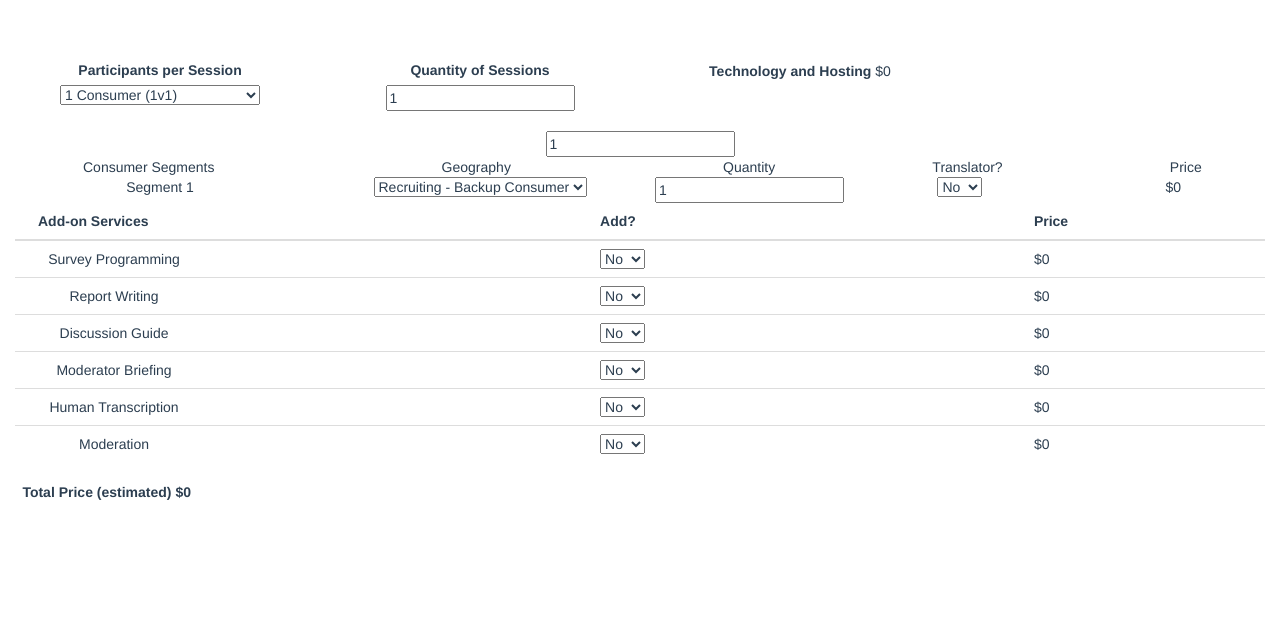
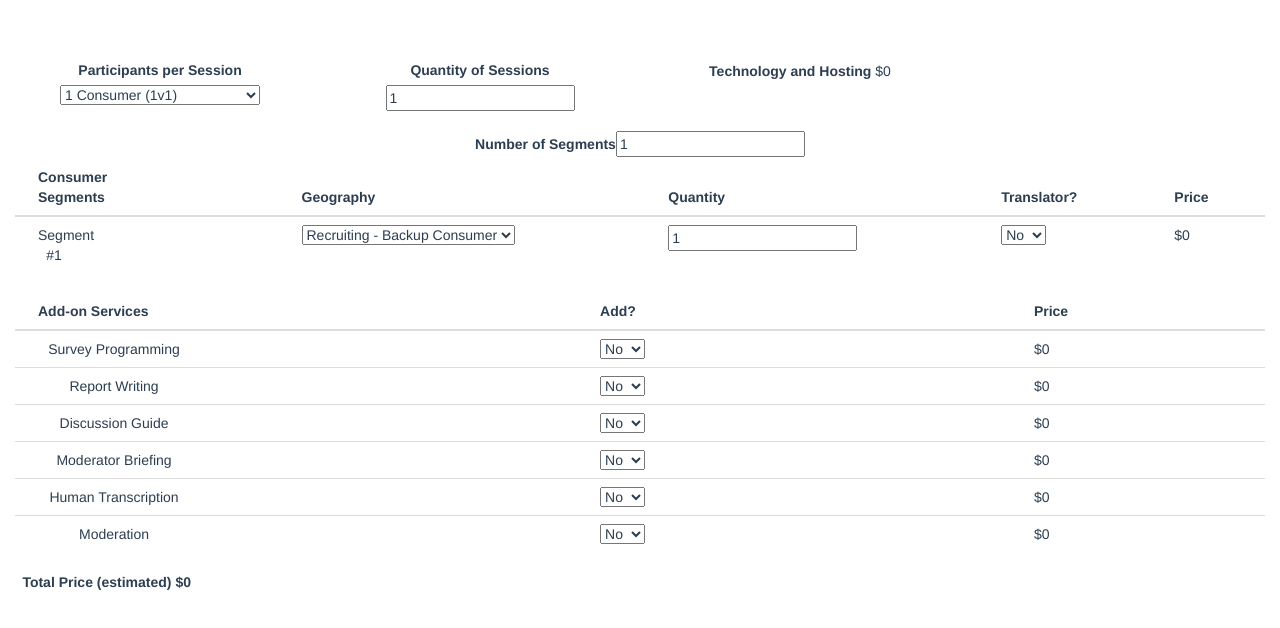
Before and after one commit to amizzo87/dio-calculator, a Vue app: page / in a window 1280 px wide. Shown: the top 628 px of the page. Built offline with nearby package versions, Linux system fonts and the light colour scheme.

Commit message:
fixed session quantity bug

```diff
--- a/src/App.vue
+++ b/src/App.vue
@@ -2,14 +2,7 @@
   <div id="app">
     <projectrow></projectrow>
   <br />
-    <input v-model="segments" type="number" min="1"/>
-    <div class="row">
-      <div class="col-md-3">Consumer Segments</div>
-      <div class="col-md-3">Geography</div>
-      <div class="col-md-2">Quantity</div>
-      <div class="col-md-2">Translator?</div>
-      <div class="col-md-2">Price</div>
-    </div>
+    <div style="text-align:center;"><label>Number of Segments</label><input v-model="segments" type="number" min="1"/></div>
     <recruitingrow v-for="n in segments" v-bind:segments="n"></recruitingrow>
     <servicesrow></servicesrow>
     <div class="col-md-2"><label>Total Price (estimated) ${{ totalPrice }}</label></div>
@@ -75,6 +68,9 @@ export default {
       this.nodePrices.push(newPrice);
 
 
+    },
+    adjSessionQty: function (sessionQty) {
+
     }
     },
   created() {
@@ -82,6 +78,7 @@ export default {
     eventHub.$on('recruitingPrice', this.addPrice);
     eventHub.$on('projectRowPrice', this.addPrice);
     eventHub.$on('servicesRowPrice', this.addPrice);
+    eventHub.$on('sessionQty', this.adjSessionQty);
   }
 }
 </script>
--- a/src/components/ProjectRow.vue
+++ b/src/components/ProjectRow.vue
@@ -35,6 +35,7 @@ export default {
   methods: {
   priceEvent: function (price) {
     eventHub.$emit('projectRowPrice', {id: 0, atts: [{ price: price, node: 0, time: new Date().getTime()}]});
+    eventHub.$emit('sessionQty', this.sessionQty);
     }
   },
   watch: {
--- a/src/components/RecruitingRow.vue
+++ b/src/components/RecruitingRow.vue
@@ -7,14 +7,36 @@
     </ul> -->
 
     <!-- Start Consumer Recruiting Quotas -->
-    <div class="row">
+    <!--<div class="row">
       <div class="col-md-3">Segment {{segments}}</div>
       <div class="col-md-3"><select v-model="selected" id="skuSelect"><option v-for="(sku, index) in skus" v-if='sku["Product Family"] == "Recruiting"' :value="+index">{{ sku["Product Name"] }}</option></select></div>
       <div class="col-md-2"><input v-model="quantity" type="number" min="1"/></div>
       <div class="col-md-2"><select v-model="translator"><option value="199">Yes</option><option value="0">No</option></select></div>
       <div class="col-md-2">${{ calcPrice }}</div>
 
-    </div>
+    </div>-->
+
+    <table class="table">
+      <thead>
+      <tr v-show="segments == 1">
+        <th><div class="col-md-3">Consumer Segments</div></th>
+        <th><div class="col-md-3">Geography</div></th>
+        <th><div class="col-md-2">Quantity</div></th>
+        <th><div class="col-md-2">Translator?</div></th>
+        <th><div class="col-md-2">Price</div></th>
+      </tr>
+      </thead>
+      <tbody>
+      <tr>
+        <td><div class="col-md-3">Segment #{{segments}}</div></td>
+        <td><div class="col-md-3"><select v-model="selected" id="skuSelect"><option v-for="(sku, index) in skus" v-if='sku["Product Family"] == "Recruiting"' :value="+index">{{ sku["Product Name"] }}</option></select></div></td>
+        <td><div class="col-md-2"><input v-model="quantity" type="number" min="1"/></div></td>
+        <td><div class="col-md-2"><select v-model="translator"><option value="199">Yes</option><option value="0">No</option></select></div></td>
+        <td><div class="col-md-2">${{ calcPrice }}</div></td>
+      </tr>
+      </tbody>
+
+      </table>
   </div>
   <!-- End Consumer Recruiting Quotas -->
 
--- a/src/components/ServicesRow.vue
+++ b/src/components/ServicesRow.vue
@@ -51,13 +51,17 @@ export default {
       moderatorBriefing: 0,
       humanTranscription: 0,
       moderation: 0,
-      totalServices: 0
+      totalServices: 0,
+      sessionQty: 1
     }
   },
   methods: {
   priceEvent: function (price) {
     eventHub.$emit('servicesRowPrice', {id: "servicesRow", atts: [{ price: price, node: 0, time: new Date().getTime()}]});
-    }
+    },
+  adjSessionQty: function (sessionQty) {
+  this.sessionQty = sessionQty;
+  }
   },
   watch: {
   totalServices: function() {
@@ -72,9 +76,13 @@ export default {
   computed: {
   sumServices: function() {
     var total = +this.surveyProgramming + +this.reportWriting + +this.discussionGuide + +this.moderatorBriefing + +this.humanTranscription + +this.moderation;
-    this.priceEvent(total);
+    this.priceEvent(total*this.sessionQty);
 
   }
+  },
+  created() {
+
+    eventHub.$on('sessionQty', this.adjSessionQty);
   }
 }
 </script>
```
